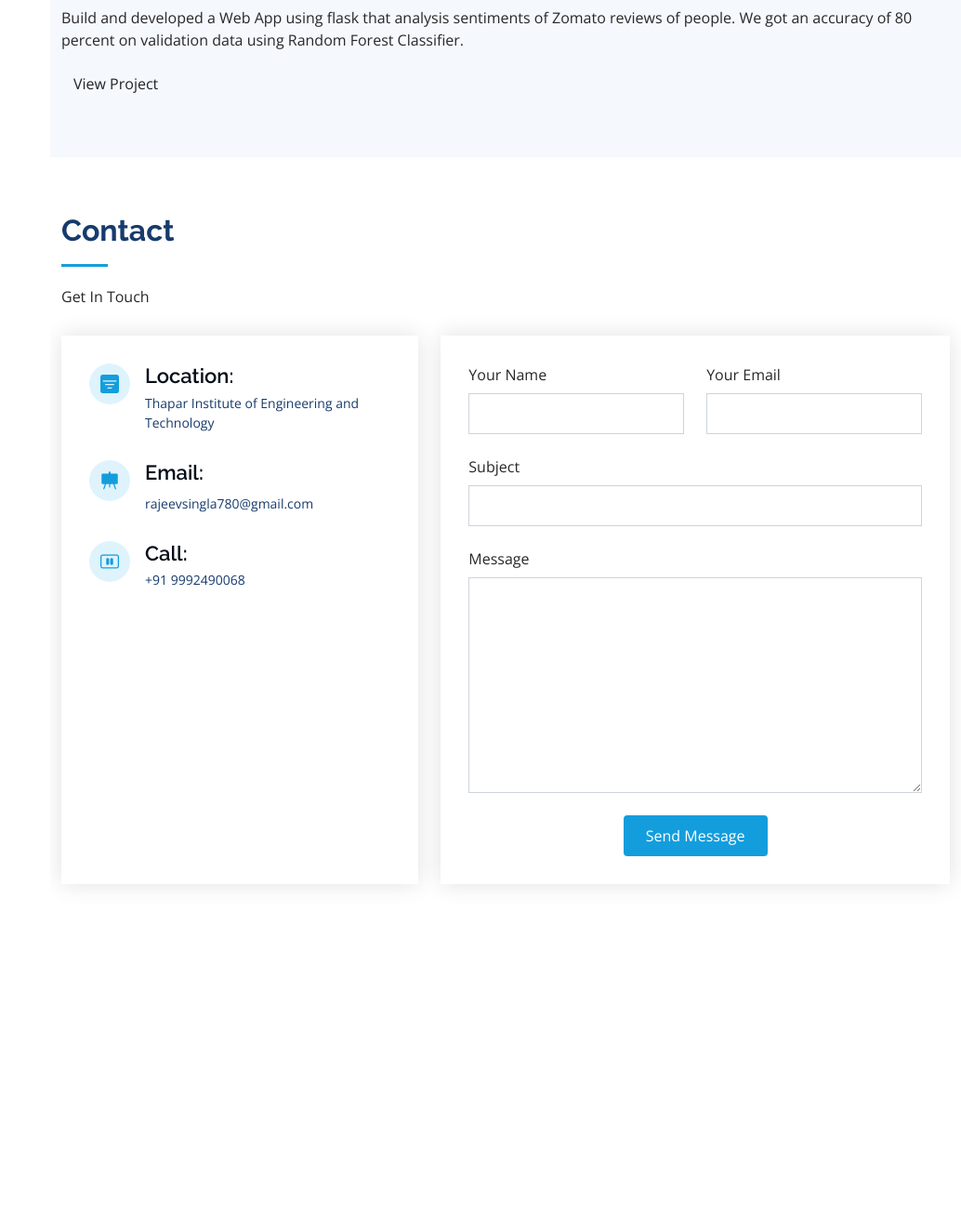
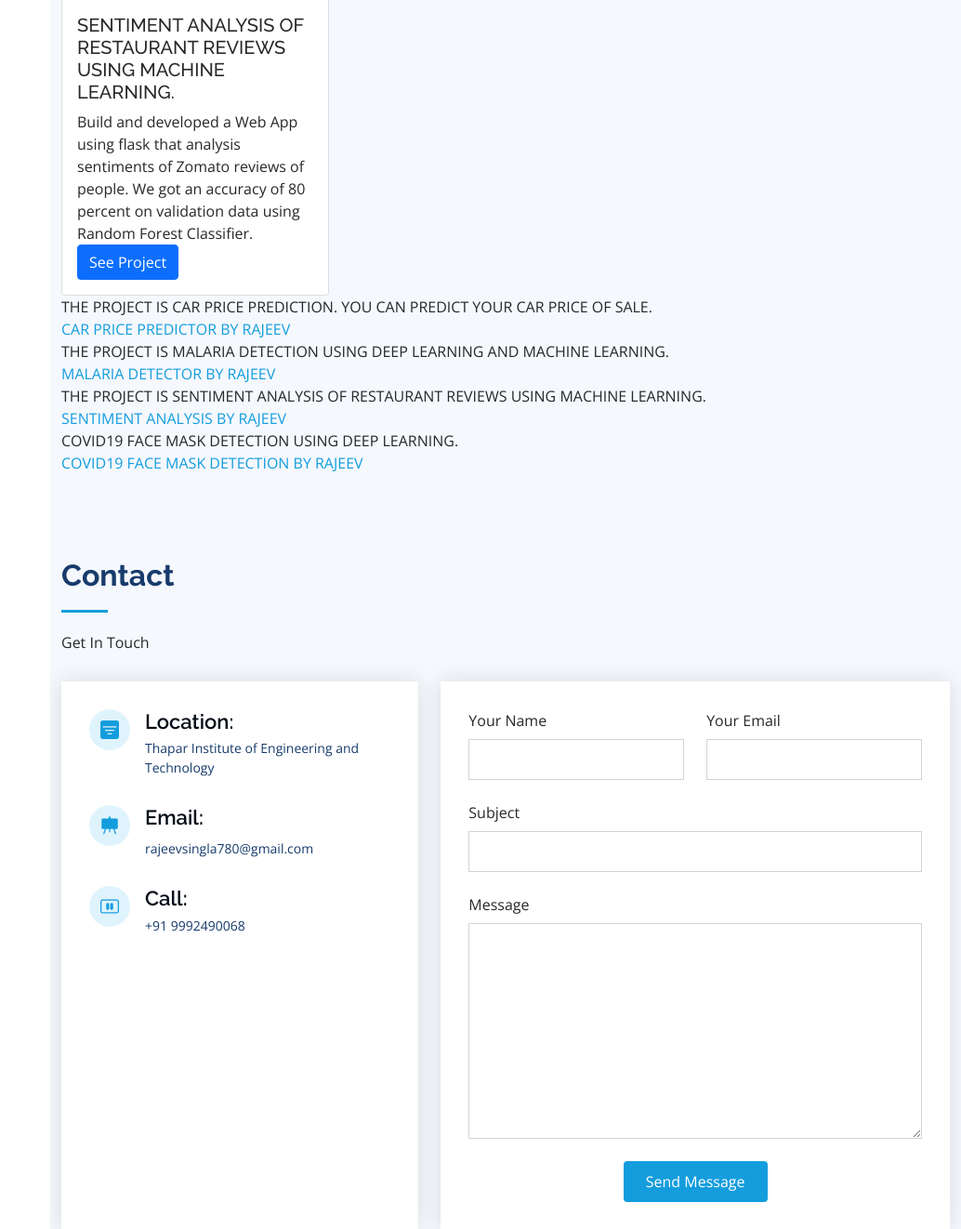
Before and after one commit to rajeevsingla780/MyPortfolio, a Flask app: page / in a window 1280 px wide. Shown: the part 4471-5793 px from the top of the page at 93% size, without its empty margins (246-1280 px from the left). Before the commit the page ends 5425 px from the top, so only its background shows below. Run offline with Flask 2, Linux system fonts and the light colour scheme; some libraries are stand-ins or nearby versions.

Commit message:
Update index.html

```diff
--- a/templates/index.html
+++ b/templates/index.html
@@ -15,7 +15,7 @@
 
   <!-- Google Fonts -->
   <link href="https://fonts.googleapis.com/css?family=Open+Sans:300,300i,400,400i,600,600i,700,700i|Raleway:300,300i,400,400i,500,500i,600,600i,700,700i|Poppins:300,300i,400,400i,500,500i,600,600i,700,700i" rel="stylesheet">
-
+<link href="https://cdn.jsdelivr.net/npm/bootstrap@5.0.0-beta3/dist/css/bootstrap.min.css" rel="stylesheet" integrity="sha384-eOJMYsd53ii+scO/bJGFsiCZc+5NDVN2yr8+0RDqr0Ql0h+rP48ckxlpbzKgwra6" crossorigin="anonymous">
   <!-- Vendor CSS Files -->
   <link href="static/assets/vendor/aos/aos.css" rel="stylesheet">
   <link href="static/assets/vendor/bootstrap/css/bootstrap.min.css" rel="stylesheet">
@@ -494,10 +494,30 @@
       </div>
     </section><!-- End Services Section -->
     <section id="Projects" class="testimonials section-bg">
-      <!--<div class="container">
+      <div class="container">
 
         <div class="section-title">
-          <h2>PROJECTS</h2>
+          <h2> MY PROJECTS</h2>
+          <div class="card" style="width: 18rem;">
+  <img src="..." class="card-img-top" alt="...">
+  <div class="card-body">
+    <h5 class="card-title">FACE MASK DETECTION USING DEEP LEARNING</h5>
+    <p class="card-text">COVID-19 pandemic has rapidly affected our day-to-day life disrupting the world trade and
+movements. Wearing a protective face mask has become a new normal. The CNN was trained which
+gives test accuracy of 92 percent and validation accuracy of 90 percent and implemented using
+OpenCV Library on Real time Images.</p>
+    <a href="https://github.com/rajeevsingla780/COVID19-Face-Mask-Detection" class="btn btn-primary">See Project</a>
+  </div>
+</div>
+          <div class="card" style="width: 18rem;">
+  <img src="..." class="card-img-top" alt="...">
+  <div class="card-body">
+    <h5 class="card-title">SENTIMENT ANALYSIS OF RESTAURANT REVIEWS USING MACHINE LEARNING.</h5>
+    <p class="card-text">Build and developed a Web App using flask that analysis sentiments of Zomato reviews of people. We
+got an accuracy of 80 percent on validation data using Random Forest Classifier.</p>
+    <a href="https://ml-senti-analysis.herokuapp.com/" class="btn btn-primary">See Project</a>
+  </div>
+</div>
           <p>THE PROJECT IS CAR PRICE PREDICTION. YOU CAN PREDICT YOUR CAR PRICE OF SALE.</p>
           <a href="https://carpriceprediction10.herokuapp.com/">CAR PRICE PREDICTOR BY RAJEEV</a>
           <p>THE PROJECT IS MALARIA DETECTION USING DEEP LEARNING AND MACHINE LEARNING.</p>
@@ -510,52 +530,7 @@
         </div>
 
 
-      </div>-->
-      <div class="container">
-            <div class="row">
-              <div class="section-title padd-15">
-                <h2>My Projects</h2>
-              </div>
-            </div>
-            <div class="row">
-              <!-- Project Item -->
-              <div class="project-item padd-15">
-                <div class="project-item-inner shadow-dark">
-                  <div class="project-img">
-                    <img src="https://images.pexels.com/photos/1149137/pexels-photo-1149137.jpeg?auto=compress&cs=tinysrgb&dpr=2&h=650&w=940" alt="">
-                  </div>
-                  <div class="project-info">
-                    <h4 class="project-title">COVID19 FACE MASK DETECTION USING DEEP LEARNING</h4>
-                    <p class="project-description">COVID-19 pandemic has rapidly affected our day-to-day life disrupting the world trade and
-movements. Wearing a protective face mask has become a new normal. The CNN was trained which
-gives test accuracy of 92 percent and validation accuracy of 90 percent and implemented using
-OpenCV Library on Real time Images.
-                    </p>
-                    <div class="buttons">
-                      <a href="https://github.com/rajeevsingla780/COVID19-Face-Mask-Detection" class="btn">View Project</a>
-                    </div>
-                  </div>
-                </div>
-              </div>
-              <div class="project-item padd-15">
-                <div class="project-item-inner shadow-dark">
-                  <div class="project-img">
-                    <img src="https://i.ibb.co/xJprzqg/pexels-ekaterina-bolovtsova-6192505.jpg" alt="">
-                  </div>
-                  <div class="project-info">
-                    <h4 class="project-title">SENTIMENT ANALYSIS OF RESTAURANT REVIEWS USING MACHINE LEARNING</h4>
-                    <p class="project-description">Build and developed a Web App using flask that analysis sentiments of Zomato reviews of people. We
-got an accuracy of 80 percent on validation data using Random Forest Classifier.
-                    </p>
-                    <div class="buttons">
-                      <a href="https://ml-senti-analysis.herokuapp.com/" class="btn">View Project</a>
-                    </div>
-                  </div>
-                </div>
-              </div>
-            </div>
-          </div>
-    </section>
+      </div>
 
     <!-- ======= Contact Section ======= -->
     <section id="contact" class="contact">
@@ -659,7 +634,7 @@ got an accuracy of 80 percent on validation data using Random Forest Classifier.
 
   <!-- Template Main JS File -->
   <script src="static/assets/js/main.js"></script>
-
+<script src="https://cdn.jsdelivr.net/npm/bootstrap@5.0.0-beta3/dist/js/bootstrap.bundle.min.js" integrity="sha384-JEW9xMcG8R+pH31jmWH6WWP0WintQrMb4s7ZOdauHnUtxwoG2vI5DkLtS3qm9Ekf" crossorigin="anonymous"></script>
 </body>
 
 </html>
```
